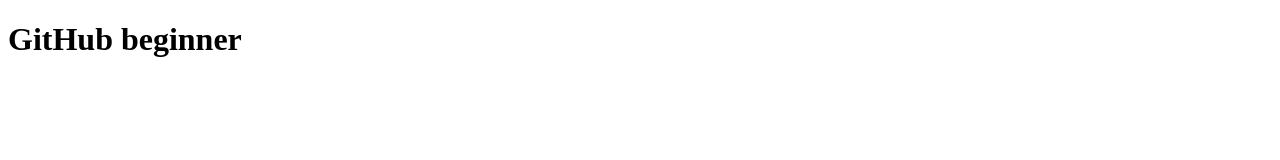
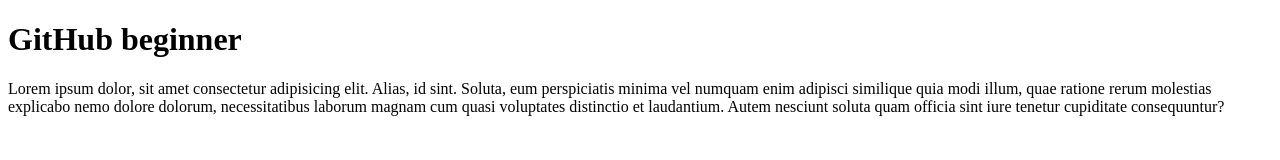
Before and after one commit to santoasik/frst-project, a plain HTML site: page index.html in a window 1280 px wide. Drawn offline with Linux system fonts and the light colour scheme.

Commit message:
first commit

```diff
--- a/index.html
+++ b/index.html
@@ -8,5 +8,6 @@
 </head>
 <body>
     <h1>GitHub beginner</h1>
+    <p>Lorem ipsum dolor, sit amet consectetur adipisicing elit. Alias, id sint. Soluta, eum perspiciatis minima vel numquam enim adipisci similique quia modi illum, quae ratione rerum molestias explicabo nemo dolore dolorum, necessitatibus laborum magnam cum quasi voluptates distinctio et laudantium. Autem nesciunt soluta quam officia sint iure tenetur cupiditate consequuntur?</p>
 </body>
 </html>
```
